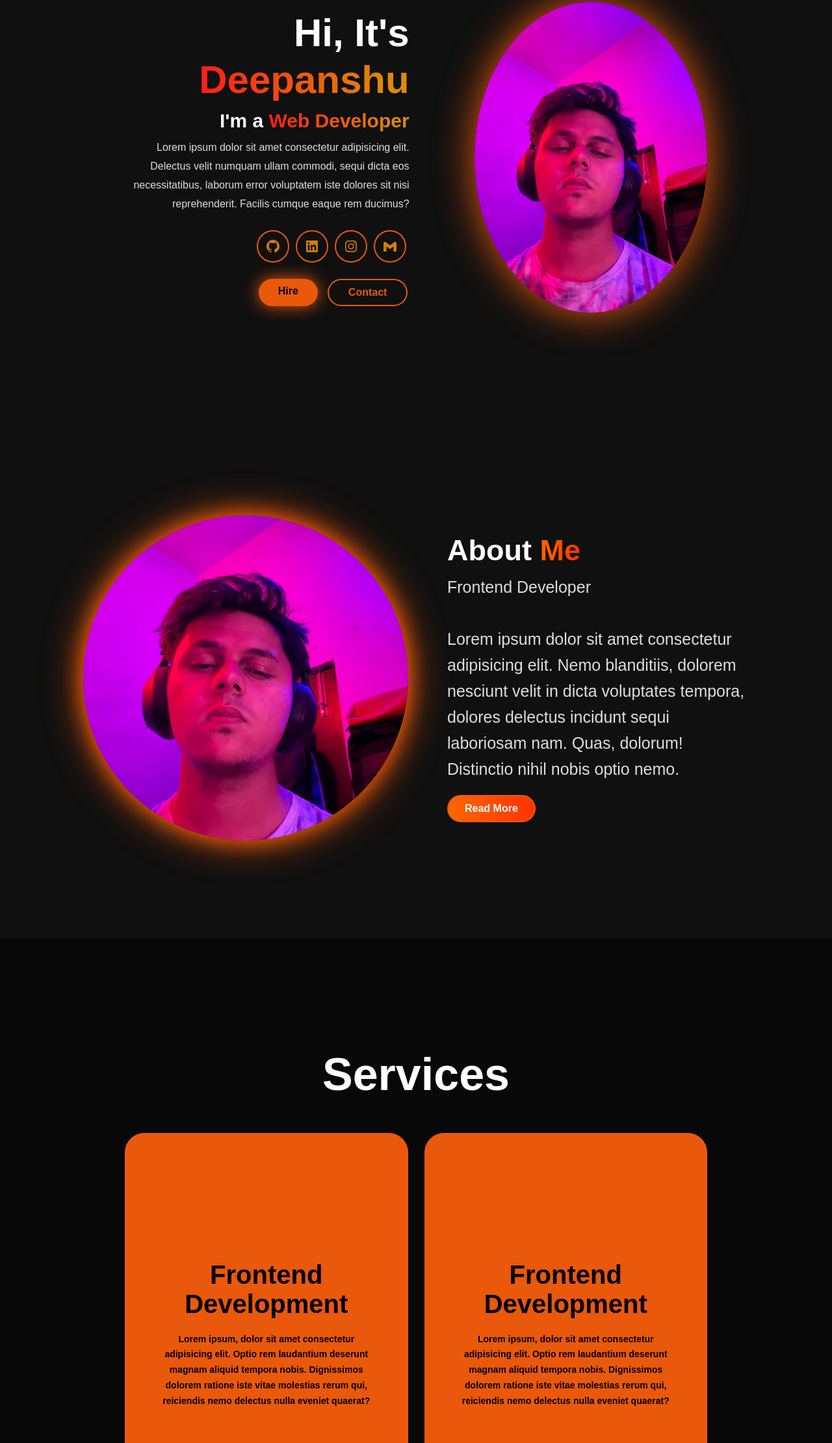
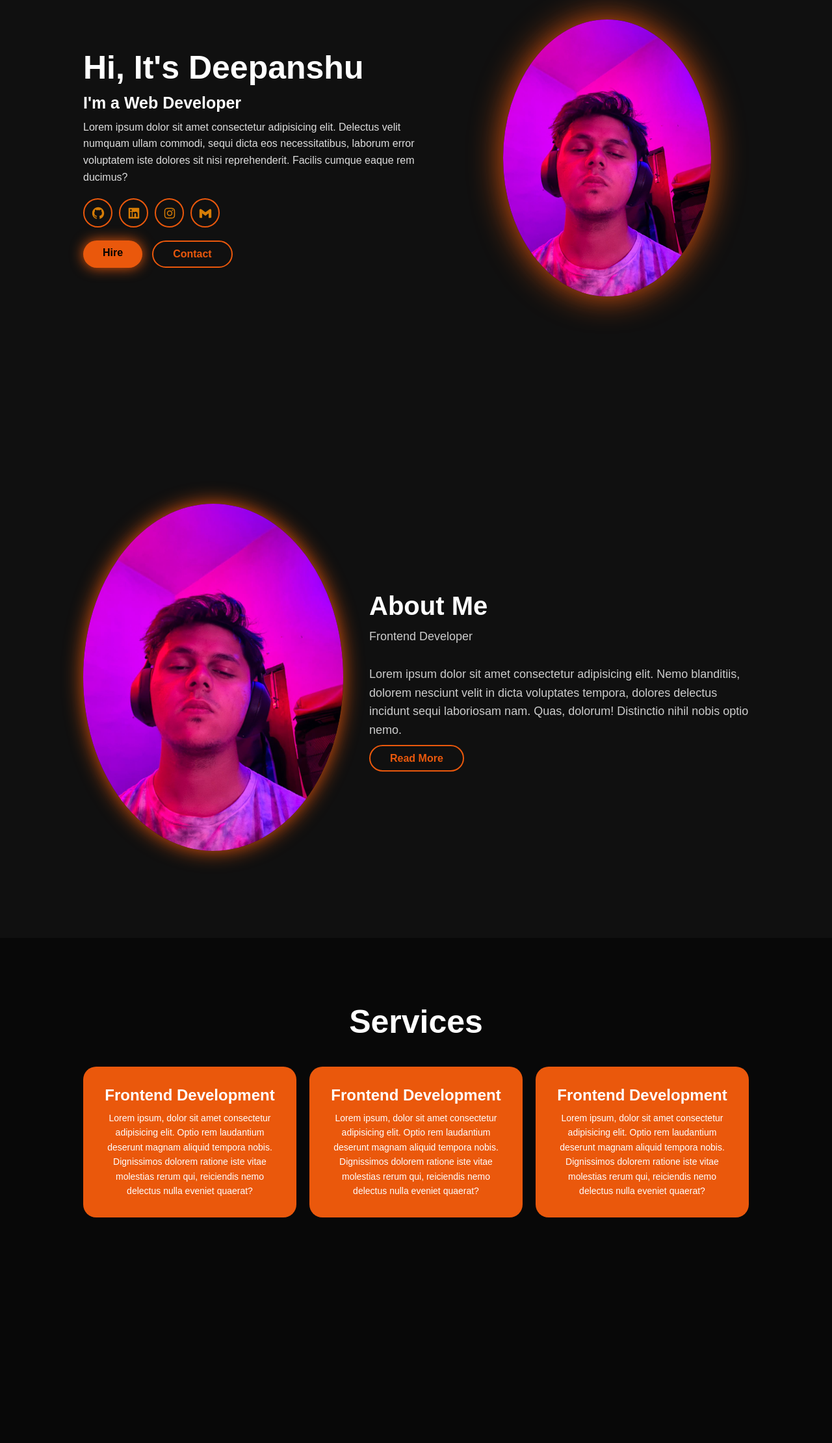
Before and after one commit to coded-by-Deepanshu/Portfolio, a plain HTML site: page index.html in a window 1280 px wide. Shown: the part 157-2377 px from the top of the page at 65% size. Drawn offline with Linux system fonts and the light colour scheme.

Commit message:
commit the css

```diff
--- a/style.css
+++ b/style.css
@@ -29,7 +29,7 @@ header {
   width: 100%;
   top: 0;
   left: 0;
-  padding: 3rem 12%;
+  padding: 2rem 8%;
   background: rgba(0, 0, 0, 0.3);
   backdrop-filter: blur(10px);
   display: flex;
@@ -39,31 +39,26 @@ header {
 }
 
 .logo {
-  font-size: 3rem;
-  color: white;
+  font-size: 2.6rem;
   font-weight: 800;
+  color: #fff;
   transition: 0.3s ease-in-out;
 }
 
-.logo:hover {
-  transform: scale(1.1);
-}
-span{
-background: linear-gradient( 270deg, #DF8908 10%, #ff1d15 100%);
-background-clip: text;
-color: transparent;}
-
 .logo span {
   background: linear-gradient(270deg, #df8908 10%, #ff1d15 100%);
-  background-clip: text;
   -webkit-background-clip: text;
-  color: transparent;
+  -webkit-text-fill-color: transparent;
+}
+
+.navbar {
+  display: flex;
+  gap: 2rem;
 }
 
 .navbar a {
   font-size: 1.6rem;
   color: #f5f5f5;
-  margin-left: 2rem;
   font-weight: 500;
   transition: 0.3s;
 }
@@ -78,9 +73,9 @@ color: transparent;}
   padding: 1rem 2rem;
   background: linear-gradient(270deg, #df8908 10%, #ff1d15 100%);
   border-radius: 3rem;
-  cursor: pointer;
   color: white;
   border: none;
+  cursor: pointer;
   transition: 0.3s ease-in-out;
 }
 
@@ -90,93 +85,90 @@ color: transparent;}
 
 section {
   min-height: 100vh;
-  padding: 12rem 15%;
+  padding: 10rem 10%;
 }
 
+/* HOME */
 .home {
   display: flex;
   align-items: center;
   justify-content: space-between;
-  gap: 10rem;
+  flex-wrap: wrap;
+  gap: 5rem;
 }
 
 .home-content {
-  flex: 1;
+  flex: 1 1 400px;
 }
 
 .home-content h1 {
-  font-size: 6rem;
+  font-size: 5rem;
   font-weight: 700;
   line-height: 1.2;
-  text-align: right;
 }
 
 .home-content h3 {
-  font-size: 3rem;
+  font-size: 2.5rem;
   margin: 1rem 0;
-  text-align: right;
 }
 
 .home-content p {
   font-size: 1.6rem;
-  line-height: 1.8;
+  line-height: 1.6;
   margin-bottom: 2rem;
   color: #ddd;
-  text-align: right;
+}
+
+.home-img {
+  flex: 1 1 300px;
+  display: flex;
+  justify-content: center;
 }
 
 .home-img img {
-  width: 28vw;
+  width: 80%;
+  max-width: 320px;
   border-radius: 50%;
-  box-shadow: 0 0 60px #ea580c;
+  box-shadow: 0 0 50px var(--main-color);
   transition: 0.4s ease-in-out;
+  object-fit: cover;
 }
 
 .home-img img:hover {
-  box-shadow: 0 0 60px #ea580c, 0 0 120px #ff1d15;
+  box-shadow: 0 0 80px var(--main-color), 0 0 150px #ff1d15;
+}
+
+.social-icons {
+  display: flex;
+  gap: 1rem;
+  margin-top: 1.5rem;
 }
 
 .social-icons a {
   display: inline-flex;
   justify-content: center;
   align-items: center;
-  width: 50px;
-  height: 50px;
+  width: 45px;
+  height: 45px;
   border: 2px solid var(--main-color);
   border-radius: 50%;
-  margin: 0.5rem;
-  transition: 0.3s ease-in-out;
-}
-.social-icons {
-  display: flex;
-  justify-content: flex-end;
-  margin-right: 0%;
-}
-
-.social-icons a img {
-  width: 24px;
-  height: 24px;
-  filter: invert(47%) sepia(81%) saturate(2449%) hue-rotate(14deg)
-  brightness(100%) contrast(95%);
   transition: 0.3s ease-in-out;
 }
 
 .social-icons a:hover {
   background: var(--main-color);
-  box-shadow: 0 0 20px var(--main-color);
+  box-shadow: 0 0 15px var(--main-color);
 }
 
-.social-icons a:hover img {
-  filter: brightness(0) invert(1);
+.social-icons img {
+  width: 22px;
+  filter: invert(47%) sepia(81%) saturate(2449%) hue-rotate(14deg) brightness(100%) contrast(95%);
 }
 
 .btn-group {
   display: flex;
   gap: 1.5rem;
   margin-top: 2rem;
-  justify-content: flex-end;
-  padding-left: 2rem;
-  margin-right: 0.5%;
 }
 
 .btn {
@@ -186,198 +178,216 @@ section {
   font-weight: 600;
   cursor: pointer;
   transition: 0.3s ease-in-out;
-  text-align: center;
 }
 
 .btn:first-child {
   background: var(--main-color);
   color: black;
-  box-shadow: 0 0 25px var(--main-color);
-}
-
-.btn:first-child:hover {
-  transform: scale(1.05);
+  box-shadow: 0 0 20px var(--main-color);
 }
 
 .btn:last-child {
+  border: 2px solid var(--main-color);
+  color: var(--main-color);
   background: transparent;
-  color: var(--main-color);
-  border: 2px solid var(--main-color);
 }
 
 .btn:last-child:hover {
   background: var(--main-color);
   color: black;
-  box-shadow: 0 0 25px var(--main-color);
+  box-shadow: 0 0 20px var(--main-color);
 }
+
+/* ABOUT */
 .about {
   display: flex;
-  justify-content: center;
   align-items: center;
-  gap: 6rem;
+  justify-content: space-between;
+  flex-wrap: wrap;
+  gap: 4rem;
   background-color: var(--second-bg-color);
-  padding: 5rem 10%;
-  flex-wrap: wrap;
-}
-
-.about-img {
-  flex: 1;
-  display: flex;
-  justify-content: left;
 }
 
 .about-img img {
-  width: 500px;
-  height: 500px;
+  width: 100%;
+  max-width: 400px;
   border-radius: 50%;
+  box-shadow: 0 0 30px var(--main-color);
+  transition: 0.3s ease-in-out;
   object-fit: cover;
-  box-shadow: 0 0 30px var(--main-color), 0 0 60px var(--main-color);
-  transition: 0.3s ease-in-out;
-}
-
-.about-img img:hover {
-  box-shadow: 0 0 40px var(--main-color),
-              0 0 80px var(--main-color),
-              0 0 120px var(--main-color);
 }
 
 .about-content {
-  flex: 1;
-  max-width: 500px;
+  flex: 1 1 400px;
 }
 
 .about-content h2 {
-  font-size: 4.5rem;
-  font-weight: 700;
+  font-size: 4rem;
   margin-bottom: 1rem;
-  color: #fff;
-}
-
-.about-content h2 span {
-  background: linear-gradient(90deg, #ff6600, #ff3300);
-  -webkit-background-clip: text;
-  -webkit-text-fill-color: transparent;
 }
 
 .about-content p {
-  font-size: 2.5rem;
-  color: #ddd;
+  font-size: 1.8rem;
+  color: #ccc;
+  margin-bottom: 2rem;
   line-height: 1.6;
-  margin-bottom: 2rem;
 }
 
-.about-content .btn {
-  display: inline-block;
+/* SERVICES */
+.service {
+  background-color: var(--bg-color);
+}
+
+.heading {
+  text-align: center;
+  font-size: 5rem;
+  margin-bottom: 4rem;
+}
+
+.service-container {
+  display: grid;
+  grid-template-columns: repeat(auto-fit, minmax(280px, 1fr));
+  gap: 2rem;
+}
+
+.service-box {
+  background: var(--main-color);
+  border-radius: 2rem;
+  text-align: center;
+  padding: 3rem;
+  transition: 0.3s;
+}
+
+.service-box:hover {
+  background: var(--second-bg-color);
+  color: var(--main-color);
+  border: 2px solid var(--main-color);
+  transform: scale(1.03);
+}
+
+.service-info h4 {
+  font-size: 2.4rem;
+  margin-bottom: 1rem;
+}
+
+.service-info p {
+  font-size: 1.4rem;
+  line-height: 1.6;
+}
+
+/* CONTACT */
+.contact {
+  background-color: var(--bg-color);
+  text-align: center;
+  padding: 8rem 10%;
+}
+
+.contact h2 {
+  font-size: 4rem;
+  margin-bottom: 3rem;
+}
+
+.contact-form {
+  max-width: 700px;
+  margin: 0 auto;
+  display: flex;
+  flex-direction: column;
+  gap: 1.5rem;
+}
+
+.input-box {
+  display: flex;
+  flex-wrap: wrap;
+  gap: 1.5rem;
+}
+
+.contact-form input,
+.contact-form textarea {
+  flex: 1 1 100%;
+  padding: 1.5rem;
+  font-size: 1.6rem;
+  color: var(--text-color);
+  background: transparent;
+  border: 2px solid var(--main-color);
+  border-radius: 1.5rem;
+  resize: none;
+  outline: none;
+}
+
+.contact-form .btn {
+  margin-top: 2rem;
   background: linear-gradient(90deg, #ff6600, #ff3300);
   color: #fff;
-  padding: 1rem 2.5rem;
-  border-radius: 30px;
-  font-weight: 600;
-  transition: 0.3s ease-in-out;
-  text-decoration: none;
+  border: none;
+  font-size: 1.6rem;
+  border-radius: 3rem;
+  padding: 1rem 3rem;
+  cursor: pointer;
+  transition: 0.3s;
 }
 
-.about-content .btn:hover {
-  transform: translateY(-5px);
-  box-shadow: 0 0 25px #ff4500;
+.contact-form .btn:hover {
+  transform: translateY(-3px);
+  box-shadow: 0 0 20px var(--main-color);
 }
 
-/* Responsive */
-@media (max-width: 900px) {
-  .about {
+/* SCROLLBAR */
+::-webkit-scrollbar {
+  width: 10px;
+}
+::-webkit-scrollbar-track {
+  background-color: var(--second-bg-color);
+}
+::-webkit-scrollbar-thumb {
+  background-color: var(--main-color);
+  border-radius: 5px;
+}
+
+/* RESPONSIVE BREAKPOINTS */
+@media (max-width: 1024px) {
+  html {
+    font-size: 55%;
+  }
+
+  header {
+    padding: 2rem 5%;
+  }
+
+  section {
+    padding: 8rem 5%;
+  }
+}
+
+@media (max-width: 768px) {
+  .navbar {
+    display: none;
+  }
+
+  .home, .about {
     flex-direction: column;
     text-align: center;
   }
 
-  .about-content h2,
-  .about-content p {
-    text-align: center;
+  .home-img img,
+  .about-img img {
+    max-width: 280px;
+  }
+
+  .btn-group {
+    justify-content: center;
   }
 }
 
-::-webkit-scrollbar{
-    width: 10px;
+@media (max-width: 480px) {
+  html {
+    font-size: 50%;
+  }
+
+  .heading {
+    font-size: 3.5rem;
+  }
+
+  .btn {
+    padding: 0.8rem 2rem;
+  }
 }
-::-webkit-scrollbar-track{
-  background-color: var(--main-color);
-}
-.heading{
-  text-align: center;
-  font-size: 7rem;
-  margin: 5rem 0;
-}
-.service{
-  background-color: var(--bg-color);
-  color: black;
-}
-.service h2{
-  color: var(--text-color);
-}
-.service-container{
-  display: grid;
-  grid-template-columns: repeat(auto-fit, minmax(300px, 1fr));
-  gap: 2.5rem;
-}
-.service-box{
-  display: flex;
-  justify-content: center;
-  align-items: center;
-  background-color: var(--main-color);
-  height: 600px;
-  border-radius: 3rem;
-  cursor: pointer;
-  border: 5px solid transparent;
-  transition: 0.4s ease-in-out;
-}
-.service-box:hover{
-background: var(--second-bg-color);
-color: var(--main-color);
-border: 5px solid var(--main-color);
-transform: scale(1.03)
-}
-.service-info{
-  display: flex;
-  flex-direction: column;
-  text-align: center;
-  padding: 5rem;
-  align-items: center;
-  justify-content: center;
-}
-.service-info h4{
-  font-size: 4rem;
-  margin: 2rem 0;
-  font-weight: 800;
-}
-.service-info p{
-  font-size: 1.4rem;
-  font-weight: 600;
-  line-height: 1.7;
-}
-.contact{
-  background-color: var(--bg-color);
-
-}
-.contact h2{
-  margin-bottom: 3rem;
-  color: var(--text-color);
-}
-.contact form{
-  display: flex;
-  align-items: center;
-  justify-content: center;
-  gap: 3rem ;
-  margin: 5rem 0;
-  text-align: center;
-}
-.contact form .input-box input,
-.contact form textarea{
-  width: 100%;
-  padding: 2.5rem;
-  font-size: 1.6rem;
-  color: var(--text-color);
-  background-color: var(--bg-color);
-  border-radius: 2rem;
-  border: 2px solid var(--main-color);
-  margin: 1.5rem 0;
-  resize: none;
-}
```
